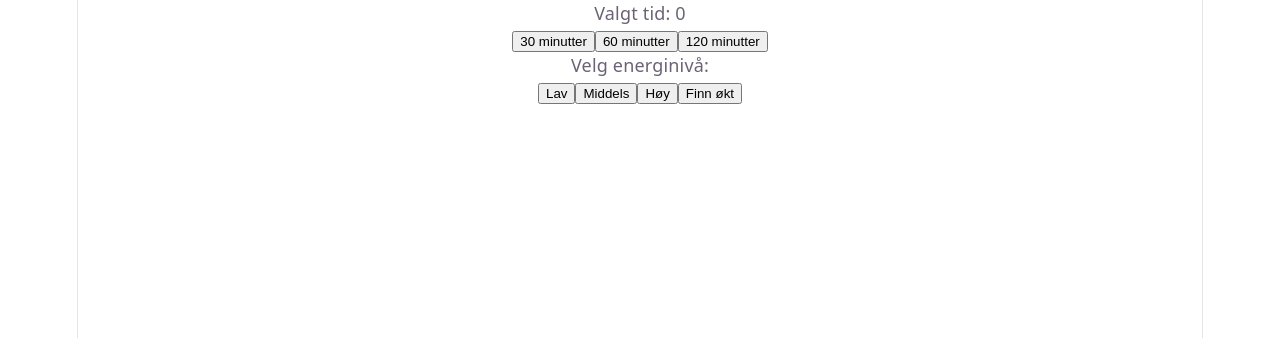
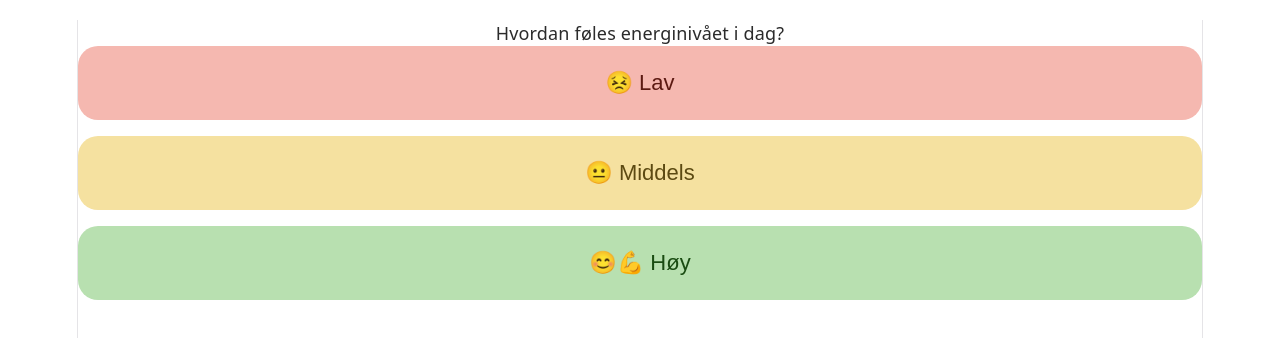
Before and after one commit to martelovisehillestad/treningsapp-ole, a React (Vite) app: page / in a window 1280 px wide. Shown: the top 338 px of the page. Built offline with nearby package versions, Linux system fonts and the light colour scheme.

Commit message:
style på knapper

```diff
--- a/src/App.css
+++ b/src/App.css
@@ -1,184 +1,68 @@
-.counter {
-  font-size: 16px;
-  padding: 5px 10px;
-  border-radius: 5px;
-  color: var(--accent);
-  background: var(--accent-bg);
-  border: 2px solid transparent;
-  transition: border-color 0.3s;
-  margin-bottom: 24px;
-
-  &:hover {
-    border-color: var(--accent-border);
-  }
-  &:focus-visible {
-    outline: 2px solid var(--accent);
-    outline-offset: 2px;
-  }
+:root {
+  --bakgrunn: #F7F4EF;
+  --primaer: #3A5A40;
+  --sekundaer: #C97C4C;
+  --tekst: #2B2B2B;
 }
 
-.hero {
-  position: relative;
-
-  .base,
-  .framework,
-  .vite {
-    inset-inline: 0;
-    margin: 0 auto;
-  }
-
-  .base {
-    width: 170px;
-    position: relative;
-    z-index: 0;
-  }
-
-  .framework,
-  .vite {
-    position: absolute;
-  }
-
-  .framework {
-    z-index: 1;
-    top: 34px;
-    height: 28px;
-    transform: perspective(2000px) rotateZ(300deg) rotateX(44deg) rotateY(39deg)
-      scale(1.4);
-  }
-
-  .vite {
-    z-index: 0;
-    top: 107px;
-    height: 26px;
-    width: auto;
-    transform: perspective(2000px) rotateZ(300deg) rotateX(40deg) rotateY(39deg)
-      scale(0.8);
-  }
+body {
+  background-color: white;
+  color: var(--tekst);
+  font-family: system-ui, sans-serif;
+  font-size: 18px;
+  margin: 0;
+  padding: 20px;
 }
 
-#center {
-  display: flex;
-  flex-direction: column;
-  gap: 25px;
-  place-content: center;
-  place-items: center;
-  flex-grow: 1;
-
-  @media (max-width: 1024px) {
-    padding: 32px 20px 24px;
-    gap: 18px;
-  }
+button {
+  display: block;
+  width: 100%;
+  padding: 24px;
+  margin-bottom: 16px;
+  font-size: 22px;
+  border: none;
+  border-radius: 20px;
+  background-color: var(--primaer);
+  color: white;
+  cursor: pointer;
 }
 
-#next-steps {
-  display: flex;
-  border-top: 1px solid var(--border);
-  text-align: left;
-
-  & > div {
-    flex: 1 1 0;
-    padding: 32px;
-    @media (max-width: 1024px) {
-      padding: 24px 20px;
-    }
-  }
-
-  .icon {
-    margin-bottom: 16px;
-    width: 22px;
-    height: 22px;
-  }
-
-  @media (max-width: 1024px) {
-    flex-direction: column;
-    text-align: center;
-  }
+button:hover {
+  opacity: 0.85;
 }
 
-#docs {
-  border-right: 1px solid var(--border);
-
-  @media (max-width: 1024px) {
-    border-right: none;
-    border-bottom: 1px solid var(--border);
-  }
+.knapp-lav {
+  background-color: #F5B8B0;
+  color: #5C1A12;
 }
 
-#next-steps ul {
-  list-style: none;
-  padding: 0;
-  display: flex;
-  gap: 8px;
-  margin: 32px 0 0;
-
-  .logo {
-    height: 18px;
-  }
-
-  a {
-    color: var(--text-h);
-    font-size: 16px;
-    border-radius: 6px;
-    background: var(--social-bg);
-    display: flex;
-    padding: 6px 12px;
-    align-items: center;
-    gap: 8px;
-    text-decoration: none;
-    transition: box-shadow 0.3s;
-
-    &:hover {
-      box-shadow: var(--shadow);
-    }
-    .button-icon {
-      height: 18px;
-      width: 18px;
-    }
-  }
-
-  @media (max-width: 1024px) {
-    margin-top: 20px;
-    flex-wrap: wrap;
-    justify-content: center;
-
-    li {
-      flex: 1 1 calc(50% - 8px);
-    }
-
-    a {
-      width: 100%;
-      justify-content: center;
-      box-sizing: border-box;
-    }
-  }
+.knapp-middels {
+  background-color: #F5E1A0;
+  color: #5C4A12;
 }
 
-#spacer {
-  height: 88px;
-  border-top: 1px solid var(--border);
-  @media (max-width: 1024px) {
-    height: 48px;
-  }
+.knapp-hoy {
+  background-color: #B8E0B0;
+  color: #1A4C12;
 }
 
-.ticks {
-  position: relative;
-  width: 100%;
+.knapp-30 {
+  background-color: #DCEFD9;
+  color: #2C4A26;
+}
 
-  &::before,
-  &::after {
-    content: '';
-    position: absolute;
-    top: -4.5px;
-    border: 5px solid transparent;
-  }
+.knapp-60 {
+  background-color: #A9D9A0;
+  color: #1F3A1A;
+}
 
-  &::before {
-    left: 0;
-    border-left-color: var(--border);
-  }
-  &::after {
-    right: 0;
-    border-right-color: var(--border);
-  }
+.knapp-120 {
+  background-color: #74C468;
+  color: #16300F;
 }
+
+.knapp-resultat {
+  background-color: var(--sekundaer);
+  color: white;
+  font-weight: bold;
+}
--- a/src/App.jsx
+++ b/src/App.jsx
@@ -11,6 +11,7 @@ function App() {
   const [valgTid, setValgtTid] = useState(0);
   const [valgEnerginiva, setValgtEnerginiva] = useState();
   const [resultat, setResultat] = useState([]);
+  const [steg, setSteg] = useState("energi");
 
   function finnOkt  () {
     const nyOkt = velgOkt(valgTid, valgEnerginiva);
@@ -20,17 +21,54 @@ function App() {
 
 
   return (
-    <div>
-      <p> Valgt tid: {valgTid}</p>
-      <button onClick={() => setValgtTid(30)}>30 minutter</button>
-      <button onClick={() => setValgtTid(60)}>60 minutter</button>
-      <button onClick={() => setValgtTid(120)}>120 minutter</button>
 
-      <p> Velg energinivå: {valgEnerginiva}</p>
-      <button onClick={() => setValgtEnerginiva(ENERGINIVA.LAV)}>Lav</button>
-      <button onClick={() => setValgtEnerginiva(ENERGINIVA.MIDDELS)}>Middels</button>
-      <button onClick={() => setValgtEnerginiva(ENERGINIVA.HOY)}>Høy</button>
-      <button onClick={finnOkt}>Finn økt</button>
+<div>
+    {steg === "energi" && (
+      <div>
+        <p>Hvordan føles energinivået i dag?</p>
+        <button className="knapp-lav" onClick={() => { setValgtEnerginiva(ENERGINIVA.LAV); setSteg("tid"); }}>
+        😣 Lav
+        </button>
+        <button className="knapp-middels" onClick={() => { setValgtEnerginiva(ENERGINIVA.MIDDELS); setSteg("tid"); }}>
+        😐 Middels
+        </button>
+        <button className="knapp-hoy" onClick={() => { setValgtEnerginiva(ENERGINIVA.HOY); setSteg("tid"); }}>
+        😊💪 Høy
+        </button>
+
+      </div>
+    )}
+
+    {steg === "tid" && (
+      <div>
+        <p>Hvor lang tid har du til å trene?</p>
+        <button className="knapp-30" onClick={() => {setValgtTid(30); setSteg("resultat"); }}>30 minutter</button>
+
+        <button className="knapp-60" onClick={() => {setValgtTid(60); setSteg("resultat"); }}>60 minutter</button>
+
+        <button className="knapp-120" onClick={() => {setValgtTid(120); setSteg("resultat"); }}>120 minutter</button>
+      </div>
+    )}
+      {steg === "resultat" && (
+
+      <div>
+        <button className="knapp-resultat" onClick={finnOkt}>Dagens økt</button>
+        <ul>
+          {resultat.map((ovelse) => (
+            <li key={ovelse.id}>{ovelse.navn} - {ovelse.tid} min </li>
+          ))}
+        </ul>
+      </div>
+    )
+      }
+
+
+
+
+
+
+
+
 
       <ul>
         {resultat.map((ovelse) => (
```
